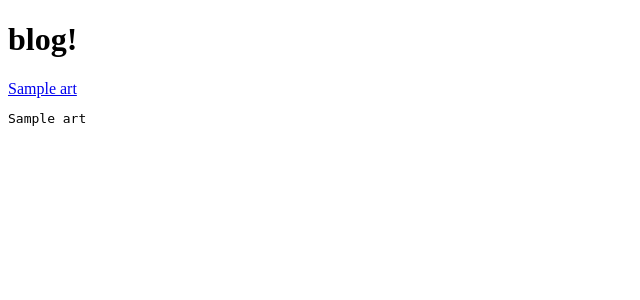
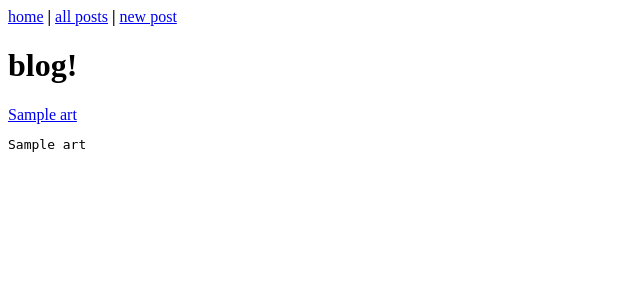
Before and after one commit to e-inquirer/build-a-blog, a Python web app: template templates/blog.html in a window 1280 px wide. Shown: the top 300 px of the page, without its empty margins (0-640 px from the left). Run offline with Jinja, Linux system fonts and the light colour scheme; the template is opened without the code that fills it: most values are stand-ins (such as "Sample title", 1, 10 or a date in 2020).

Commit message:
added navigation links to site pages

```diff
--- a/templates/blog.html
+++ b/templates/blog.html
@@ -1,11 +1,15 @@
 <!DOCTYPE html>
 <html>
+    <a href="/">home</a><strong> | </strong>
+    <a href="/blog">all posts</a><strong> | </strong>
+    <a href="/newpost">new post</a>
+
     <head>
-        <title>blog!</title>
+      <title>blog!</title>
     </head>
 
     <body>
-        <h1>blog!</h1>
+      <h1>blog!</h1>
 
         {% for art in arts %}
             <div class="art">
--- a/templates/newpost.html
+++ b/templates/newpost.html
@@ -1,5 +1,9 @@
 <!DOCTYPE html>
 <html>
+    <a href="/">home</a><strong> | </strong>
+    <a href="/blog">all posts</a><strong> | </strong>
+    <a href="/newpost">new post</a>
+
     <head>
         <title>new post</title>
     </head>
```
